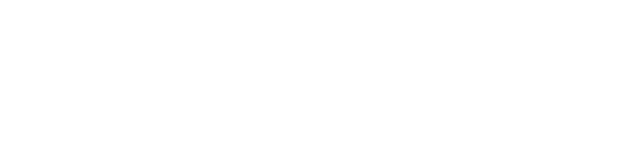
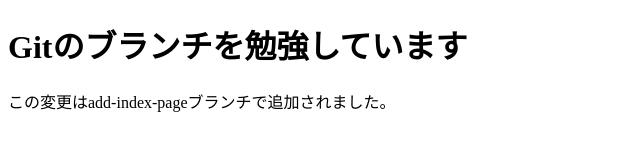
Before and after one commit to taiyakinosakebi/git-study, a plain HTML site: page index.html in a window 1280 px wide. Shown: the whole page, without its empty margins (0-640 px from the left). Drawn offline with Linux system fonts and the light colour scheme.

Commit message:
pタグ文章の追加

```diff
--- a/index.html
+++ b/index.html
@@ -6,6 +6,7 @@
   <title>Gitの勉強</title>
 </head>
 <body>
-
+  <h1>Gitのブランチを勉強しています</h1>
+  <p>この変更はadd-index-pageブランチで追加されました。</p>
 </body>
 </html>
```
